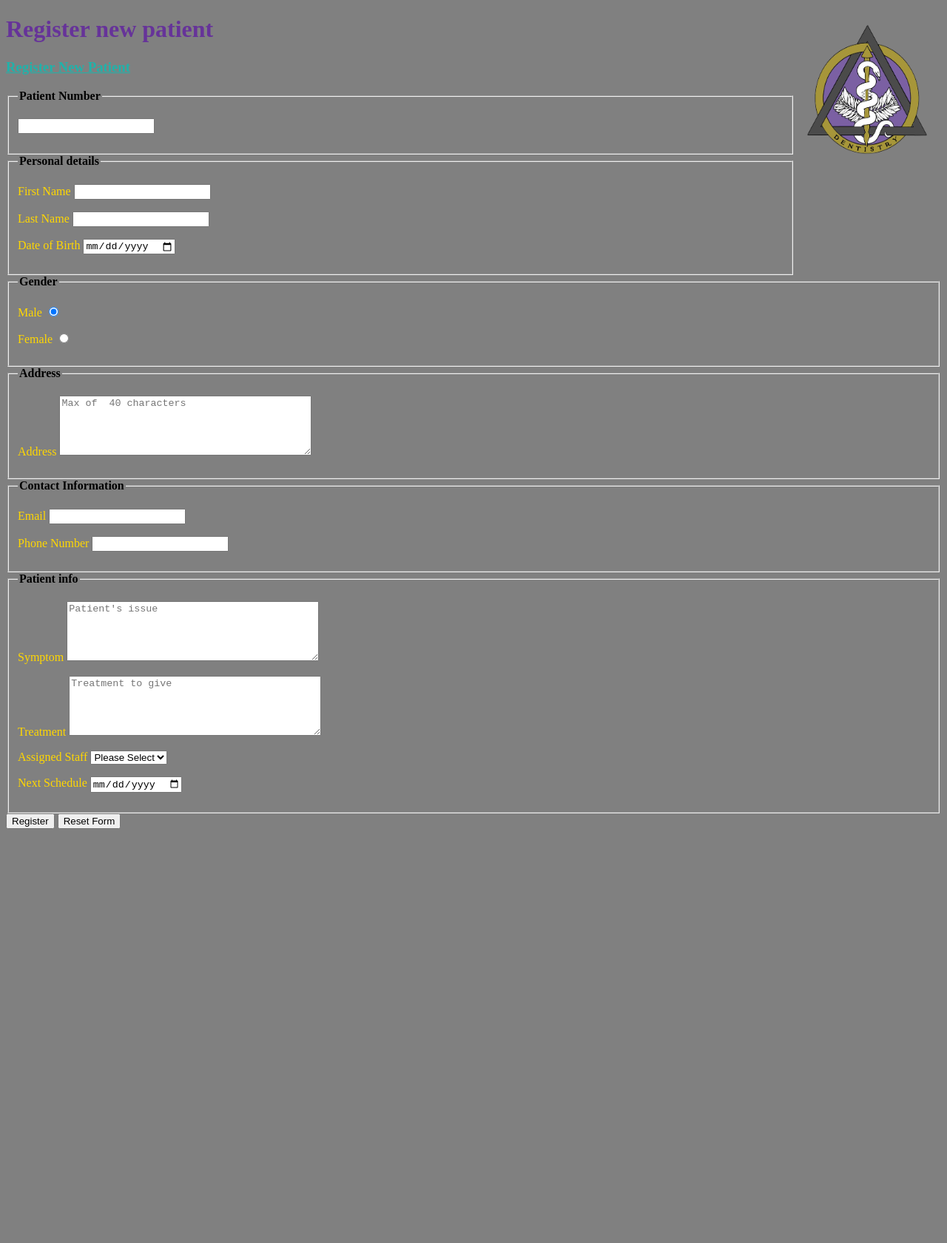
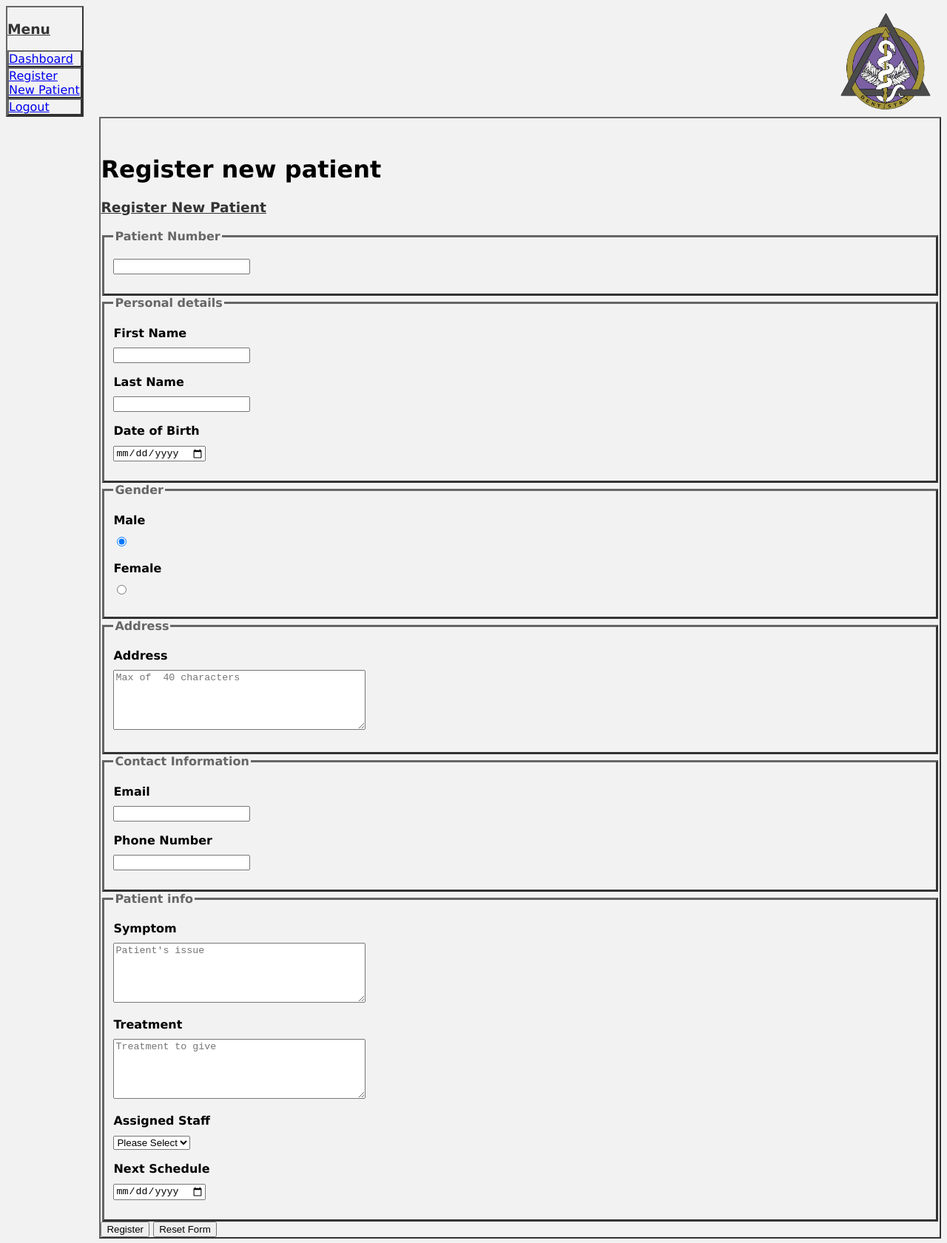
Before and after one commit to IanLee5/Dental-Clinic-Management-System, a PHP site: page /create_new_patient.php in a window 1280 px wide. Shown: the whole page at 74% size. Before the commit the page ends 1129 px from the top, so only its background shows below. Run offline with PHP 8.4, Linux system fonts and the light colour scheme.

Commit message:
Update create_new_patient.php

```diff
--- a/create_new_patient.php
+++ b/create_new_patient.php
@@ -7,13 +7,32 @@
   <meta name="author" content="Lim Kwangmin"  />
   <title>Register new patient</title>
   <style>
-	body {background-color: grey;}
-	h1   {color: rebeccapurple;}
-	h3   {color: lightseagreen; text-decoration: underline;}
-	label   {color: gold;}
-	p    {color: lightgreen;}
-	legend   {font-weight: bold;}
-	img {float: right; height:200px; width:200px;}
+	body {font-family: Verdana, Arial sans-serif;
+            background-color: #f2f2f2;}
+
+	h1   {margin-top: 50px;
+			font-weight: bold;}
+
+	h3   {text-decoration: underline;
+			color: #333;}
+
+	label   {display: block;
+            margin-bottom: 10px;
+            font-weight: bold;}
+
+	legend   {font-weight: bold;
+				font-family: Verdana, Arial sans-serif;
+				color: #666;}
+
+	img {float: right; height:150px; width:150px;}
+
+	fieldset {border: 3px solid #666;
+  border-right: 3px solid #333;
+  border-bottom: 3px solid #333;}
+
+  div {border: 2px solid #666;
+  border-right: 2px solid #333;
+  border-bottom: 2px solid #333;}
 
 </style>
 
@@ -21,18 +40,26 @@
   </head>
 
   <body>
+
   <img src="images/logo.png" alt="Our dentistry logo">
+
+ <div style="width:8%">
+  <h3>Menu</h3>
+  <div><a href="patient_dashboard.php">Dashboard</a></div>
+  <div><a href="create_new_patient.php">Register New Patient</a></div>
+  <div><a href="Logout.php">Logout</a></div>
+</div>
+
+<div style="margin-left:10%">
   <header>
 	<h1> Register new patient</h1>
 	</header>
-
 <?php
 
 ?>
 
+	<h3>Register New Patient</h3>
 
-
-	<h3>Register New Patient</h3>
 	<fieldset>
 		<legend>Patient Number</legend>
 		<p><label for="PN"></label>
```
